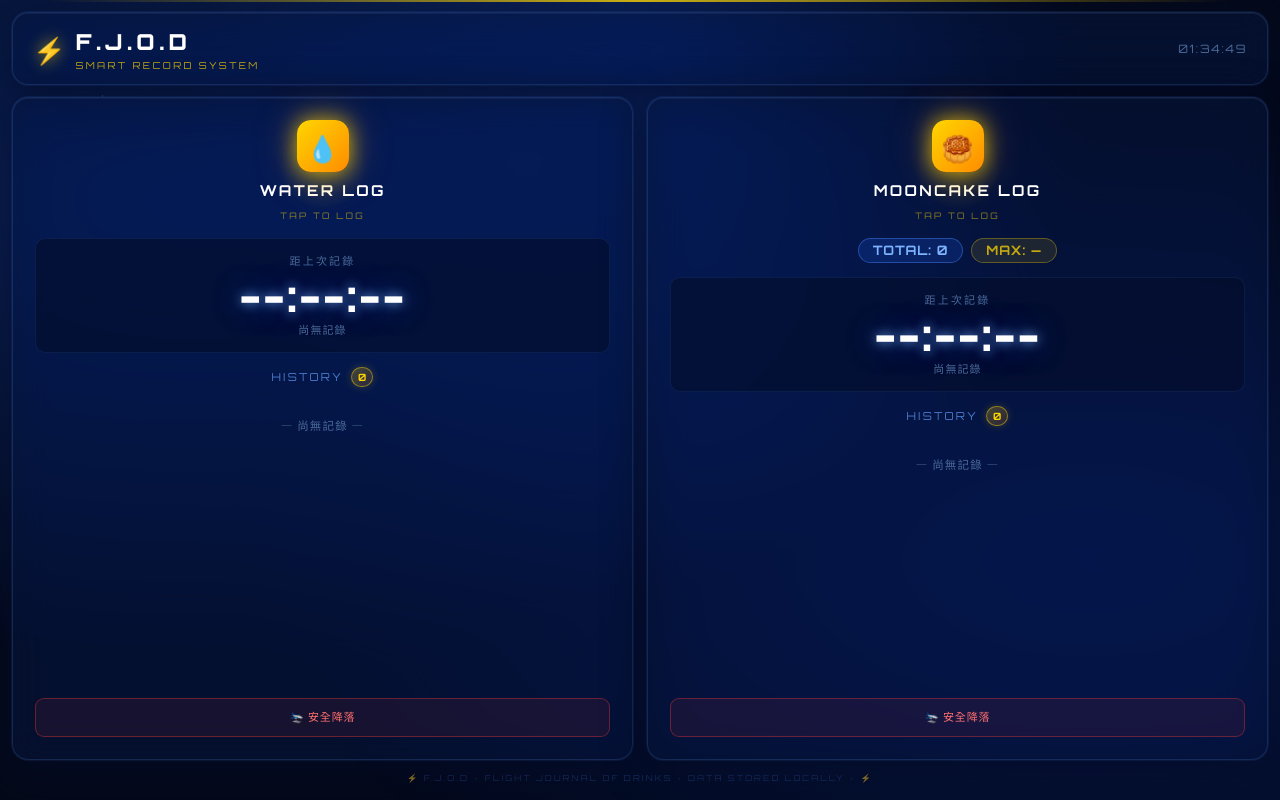
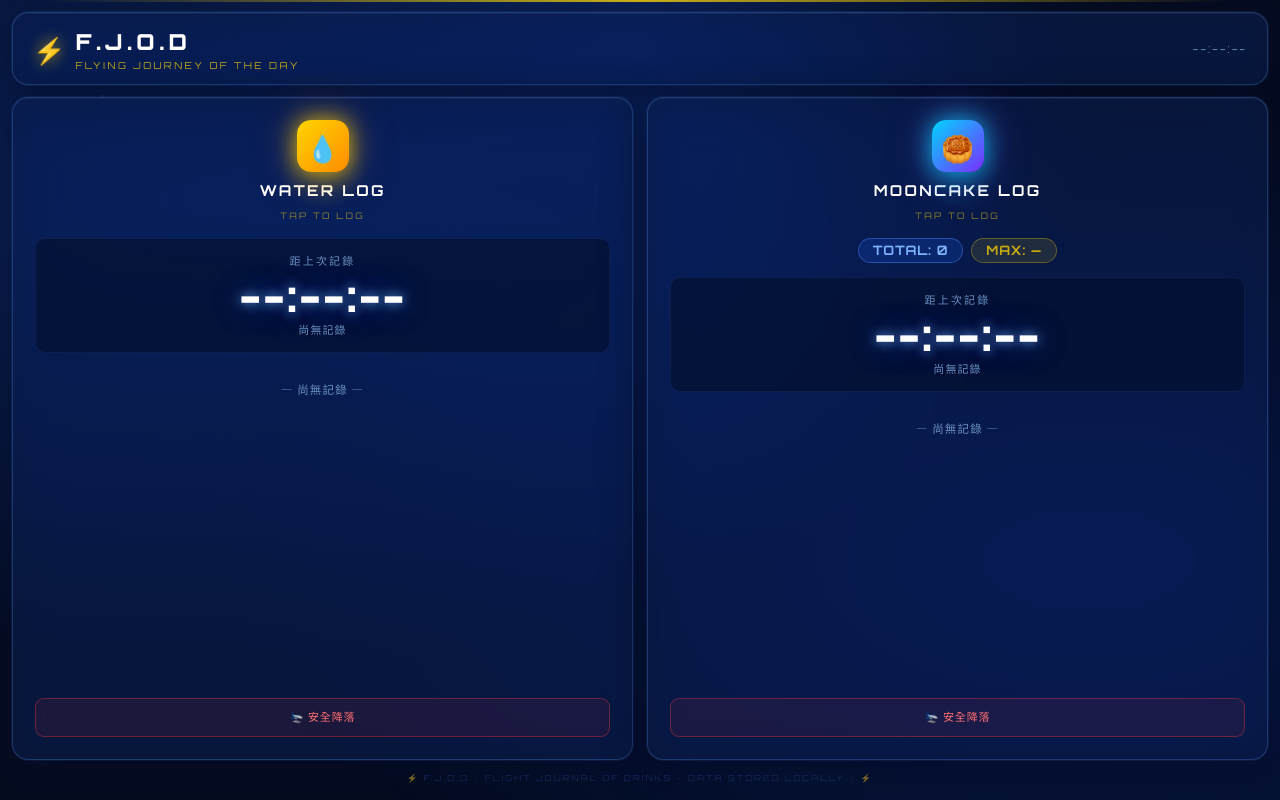
Before and after one commit to jonny2wan-cpu/my-ravetimer-app, a plain HTML site: page index.html in a window 1280 px wide. Drawn offline with nearby package versions, Linux system fonts and the light colour scheme.

Commit message:
Update index.html

```diff
--- a/index.html
+++ b/index.html
@@ -13,14 +13,14 @@
 :root {
   --neon-yellow:  #FFD600;
   --neon-orange:  #FF8C00;
-  --deep-blue:    #04091A;
-  --glass-bg:     rgba(8, 22, 58, 0.55);
-  --glass-border: rgba(90, 150, 255, 0.18);
-  --text-main:    #E8F0FF;
-  --text-muted:   #4A6A9A;
-  --rec-bg:       #0D1F4A;
-  --rec-border:   rgba(60, 140, 255, 0.28);
-  --rec-glow:     rgba(40, 100, 255, 0.12);
+  --deep-blue:    #050C20;
+  --glass-bg:     rgba(12, 30, 72, 0.62);
+  --glass-border: rgba(100, 165, 255, 0.24);
+  --text-main:    #EDF4FF;
+  --text-muted:   #6A90C0;
+  --rec-bg:       #132560;
+  --rec-border:   rgba(70, 155, 255, 0.38);
+  --rec-glow:     rgba(50, 120, 255, 0.18);
 
   --fs-timer:   clamp(22px, 3.8vw, 42px);
   --fs-label:   clamp(8px,  .9vw,  11px);
@@ -132,7 +132,7 @@
   50%    {transform:translate(-50%,-56%) scale(1.35); opacity:1;}
 }
 
-/* Icon 主體 */
+/* Icon 主體 — WATER：黃橙漸層 */
 .tap-icon-badge{
   display:inline-flex;align-items:center;justify-content:center;
   width:52px;height:52px;border-radius:14px;font-size:26px;
@@ -144,13 +144,33 @@
 }
 @keyframes breatheBadge{
   0%,100%{box-shadow:0 0 12px rgba(255,214,0,.45),0 0 24px rgba(255,140,0,.15);}
-  50%    {box-shadow:0 0 24px rgba(255,214,0,.85),0 0 48px rgba(255,140,0,.4);}
+  50%    {box-shadow:0 0 26px rgba(255,214,0,.9),0 0 52px rgba(255,140,0,.45);}
 }
 
-/* 點擊回饋 */
+/* Icon 主體 — CAKE：青藍✕紫漸層，與 WATER 有別 */
+.tap-icon-badge.cake{
+  background:linear-gradient(135deg,#00D4FF,#7B2FFF);
+  box-shadow:0 0 16px rgba(0,200,255,.55),0 0 32px rgba(123,47,255,.25);
+  animation:breatheBadgeCake 3s ease-in-out infinite;
+}
+@keyframes breatheBadgeCake{
+  0%,100%{box-shadow:0 0 12px rgba(0,200,255,.4),0 0 26px rgba(123,47,255,.2);}
+  50%    {box-shadow:0 0 28px rgba(0,220,255,.9),0 0 52px rgba(150,80,255,.5);}
+}
+/* 呼吸光圈 — CAKE 用青藍色 */
+.tap-icon.cake-icon::before{
+  background:radial-gradient(circle,rgba(0,200,255,.2) 0%,transparent 70%);
+}
+
+/* 點擊回饋 — WATER */
 .tap-icon:active .tap-icon-badge{
   transform:scale(.88);
-  box-shadow:0 0 36px rgba(255,214,0,1),0 0 60px rgba(255,140,0,.6);
+  box-shadow:0 0 40px rgba(255,214,0,1),0 0 64px rgba(255,140,0,.65);
+}
+/* 點擊回饋 — CAKE */
+.tap-icon:active .tap-icon-badge.cake{
+  transform:scale(.88);
+  box-shadow:0 0 42px rgba(0,230,255,1),0 0 68px rgba(150,80,255,.75);
 }
 .tap-icon:active::before{
   animation:none;
@@ -452,7 +472,7 @@
       <span class="logo-bolt" style="font-size:clamp(18px,2.5vw,26px)">⚡</span>
       <div>
         <div class="orbitron" style="font-size:clamp(14px,2vw,22px);font-weight:900;letter-spacing:.2em;color:#fff">F.J.O.D</div>
-        <div class="orbitron" style="font-size:clamp(7px,.75vw,10px);letter-spacing:.25em;color:var(--neon-yellow);opacity:.75">SMART RECORD SYSTEM</div>
+        <div class="orbitron" style="font-size:clamp(7px,.75vw,10px);letter-spacing:.25em;color:var(--neon-yellow);opacity:.75">FLYING JOURNEY OF THE DAY</div>
       </div>
     </div>
     <div class="orbitron" id="live-clock" style="font-size:clamp(9px,.9vw,12px);letter-spacing:.15em;color:var(--text-muted)">--:--:--</div>
@@ -477,13 +497,7 @@
         <div class="orbitron" id="lb-water" style="font-size:var(--fs-label);color:var(--text-muted);margin-top:5px;letter-spacing:.1em">尚無記錄</div>
       </div>
 
-      <!-- ③ HISTORY 標籤（置中） -->
-      <div style="display:flex;align-items:center;justify-content:center;gap:8px;flex-shrink:0">
-        <span class="orbitron" style="font-size:var(--fs-label);letter-spacing:.2em;color:#4A7ACC">HISTORY</span>
-        <span class="mission-badge" id="badge-water">0</span>
-      </div>
-
-      <!-- ④ 記錄列表 -->
+      <!-- ③ 記錄列表 -->
       <div class="rec-list" id="list-water">
         <div style="text-align:center;font-size:var(--fs-rec);color:var(--text-muted);padding:14px 0;letter-spacing:.1em">— 尚無記錄 —</div>
       </div>
@@ -498,8 +512,8 @@
     <div class="panel glass">
 
       <!-- ① TAP ICON（點即記錄） -->
-      <div class="tap-icon" onclick="onCakeRecord()" style="flex-shrink:0;margin-bottom:2px">
-        <div class="tap-icon-badge">🥮</div>
+      <div class="tap-icon cake-icon" onclick="onCakeRecord()" style="flex-shrink:0;margin-bottom:2px">
+        <div class="tap-icon-badge cake">🥮</div>
         <div class="panel-title" style="margin-top:2px">MOONCAKE LOG</div>
         <div class="tap-label">tap to log</div>
       </div>
@@ -517,13 +531,7 @@
         <div class="orbitron" id="lb-cake" style="font-size:var(--fs-label);color:var(--text-muted);margin-top:5px;letter-spacing:.1em">尚無記錄</div>
       </div>
 
-      <!-- ④ HISTORY 標籤（置中） -->
-      <div style="display:flex;align-items:center;justify-content:center;gap:8px;flex-shrink:0">
-        <span class="orbitron" style="font-size:var(--fs-label);letter-spacing:.2em;color:#4A7ACC">HISTORY</span>
-        <span class="mission-badge" id="badge-cake">0</span>
-      </div>
-
-      <!-- ⑤ 記錄列表 -->
+      <!-- ④ 記錄列表 -->
       <div class="rec-list" id="list-cake">
         <div style="text-align:center;font-size:var(--fs-rec);color:var(--text-muted);padding:14px 0;letter-spacing:.1em">— 尚無記錄 —</div>
       </div>
```
